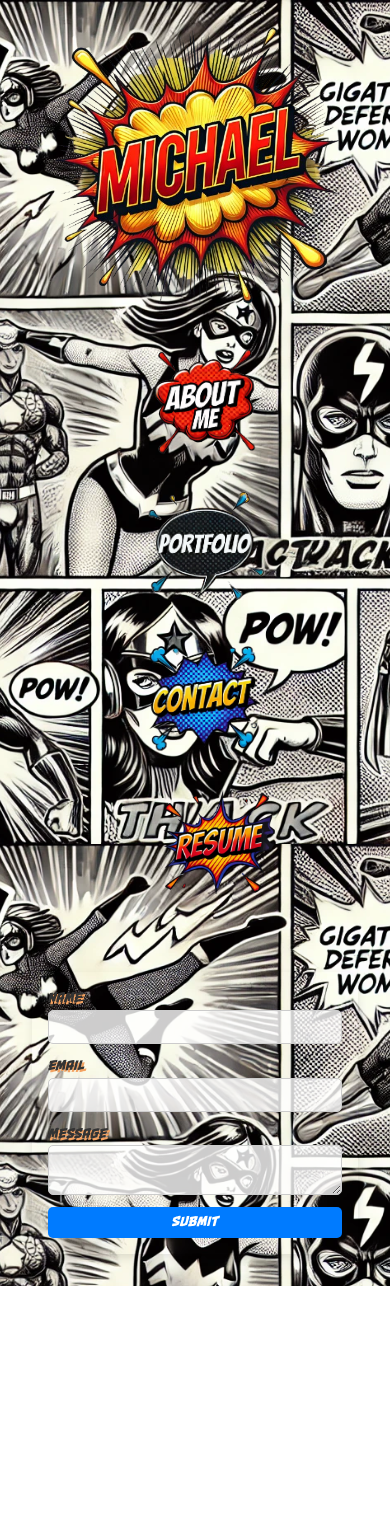
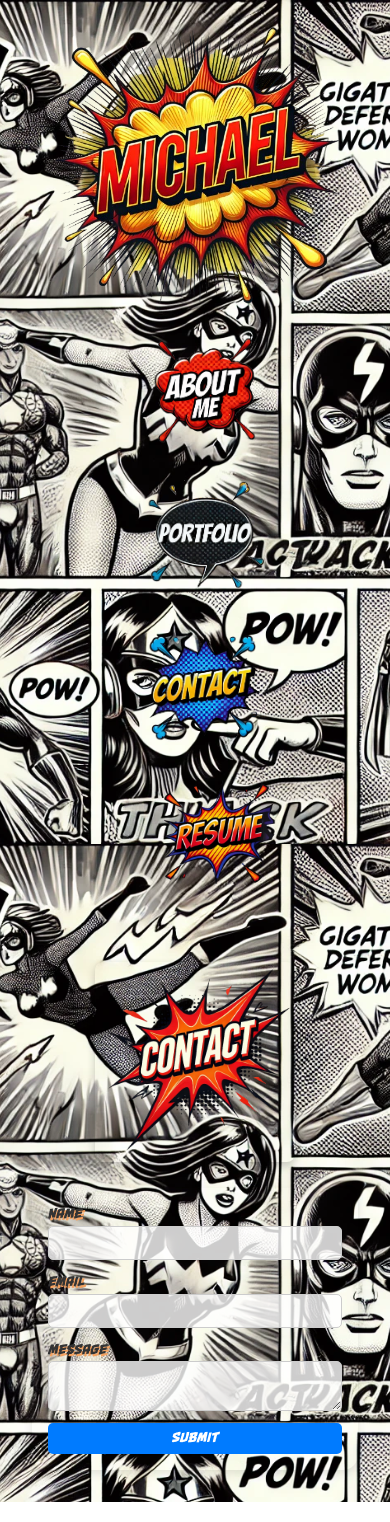
Before and after one commit to ilPacoOG/react-portfolio, a React (Vite) app: page /contact in a window 390 px wide. Before the commit the page ends 1306 px from the top, so only its background shows below. Built offline with nearby package versions, Linux system fonts and the light colour scheme.

Commit message:
further changes to the contact page

```diff
--- a/package.json
+++ b/package.json
@@ -10,6 +10,7 @@
     "preview": "vite preview"
   },
   "dependencies": {
+    "emailjs-com": "^3.2.0",
     "react": "^18.3.1",
     "react-dom": "^18.3.1",
     "react-router-dom": "^7.0.2"
--- a/src/components/Header.css
+++ b/src/components/Header.css
@@ -8,8 +8,28 @@
 }
 
 .header-michael {
-  width: 300px; /* Size of the Michael Fleming image */
+  display: flex;
+  width: 600px; /* Default size for larger screens */
 }
+
+@media (max-width: 1024px) {
+  .header-michael {
+    width: 500px;
+  }
+}
+
+@media (max-width: 768px) {
+  .header-michael {
+    width: 400px;
+  }
+}
+
+@media (max-width: 480px) {
+  .header-michael {
+    width: 300px;
+  }
+}
+
 
 .nav-links {
   display: flex;
--- a/src/pages/Contact.css
+++ b/src/pages/Contact.css
@@ -59,6 +59,20 @@ button:hover {
   margin-top: 0.25rem;
 }
 
+.image-container {
+  text-align: center;
+  margin-bottom: 1rem; /* Add spacing between the image and the form */
+}
+
+.contact-image {
+  max-width: 100%;
+  height: auto;
+  width: 200px; /* Adjust the size of the image as needed */
+  border-radius: 8px; /* Optional styling */
+  box-shadow: 0 4px 8px rgba(0, 0, 0, 0.2); /* Optional shadow effect */
+}
+
+
 /* Responsive Design */
 @media (max-width: 768px) {
   .contact-container {
--- a/src/pages/Contact.jsx
+++ b/src/pages/Contact.jsx
@@ -28,6 +28,14 @@ const Contact = () => {
 
   return (
     <section className="contact">
+      {/* Add an image above the form */}
+      <div className="image-container">
+        <img
+          src="/src/assets/images/electriccontact.png"
+          alt="Contact Us"
+          className="contact-image"
+        />
+      </div>
       {/* Form Container */}
       <div className="contact-container">
         <form onSubmit={handleSubmit}>
```
Also changed, not shown: src/assets/images/electriccontact.png (added), 1 other file (tests, documents, lock files or other folders).
